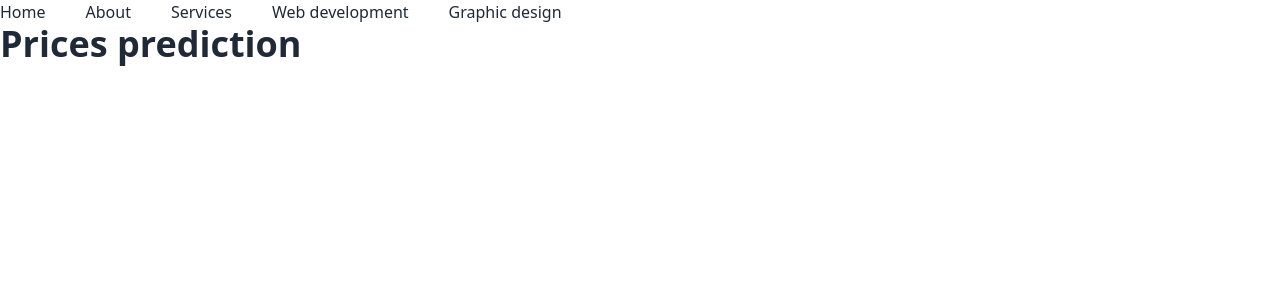
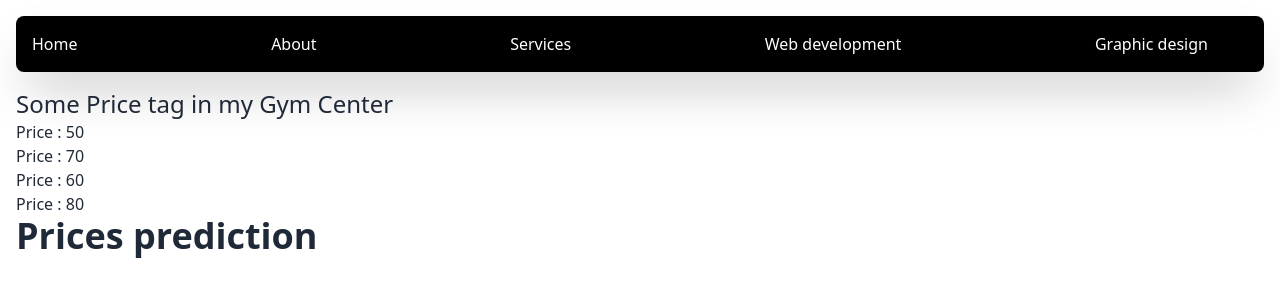
Before and after one commit to Shajibmia96/Milestone-08, a React (Vite) app: page / in a window 1280 px wide. Shown: the top 300 px of the page. Built offline with nearby package versions, Linux system fonts and the light colour scheme.

Commit message:
Simple Pricing Option Using React And Tailwind

```diff
--- a/src/App.jsx
+++ b/src/App.jsx
@@ -8,7 +8,7 @@ function App() {
         <DeisyUI><p>
 
           </p></DeisyUI>
-      <h1 className='text-4xl font-bold'>Prices prediction </h1>
+      <h1 className='text-4xl font-bold pl-4'>Prices prediction </h1>
 
 
 
--- a/src/Component/DeisyUI/DeisyUI.jsx
+++ b/src/Component/DeisyUI/DeisyUI.jsx
@@ -2,6 +2,7 @@ import { useState } from "react";
 import Link from "../Link/Link";
 import { RiMenuFoldFill  } from "react-icons/ri";
 import { IoMdCloseCircleOutline } from "react-icons/io";
+import PriceOptions from "../PriceOptions/PriceOptions";
 const DeisyUI = () => {
 
       const [open , setOpen]  = useState(false)
@@ -26,12 +27,17 @@ const DeisyUI = () => {
 
 
                   </div>
-                <ul className="md:flex">
+                <ul className={`md:flex rounded-lg justify-between bg-black text-white m-4 duration-1000 p-4 absolute md:static shadow-2xl hover:bg-gradient-to-r from-black to-orange-300
+                                ${open ? "top-1" : "-top-96"}
+                 `}>
                      {
                         routes.map(route => <Link key={route.id} route={route}></Link>)
                      }
                 </ul>
               </nav>
+
+              {/* Show price tag  */}
+               <PriceOptions></PriceOptions>
         </div>
     );
 };
--- a/src/Component/Link/Link.jsx
+++ b/src/Component/Link/Link.jsx
@@ -1,7 +1,7 @@
 import PropTypes from 'prop-types';
 const Link = ({route}) => {
     return (
-        <li className="mr-10" ><a href={route.path}>{route.name}</a></li>
+        <li className="mr-10 hover:bg-black hover:p-2 rounded-2xl text-center" ><a href={route.path}>{route.name}</a></li>
     );
 };
 
--- /dev/null
+++ b/src/Component/PriceOption/PriceOption.jsx
@@ -0,0 +1,16 @@
+
+import PropTypes from 'prop-types';
+
+const PriceOption = ({option}) => {
+    return (
+        <div>
+            <h1>Price : {option.price}</h1>
+        </div>
+    );
+};
+
+PriceOption.propTypes = {
+    option:PropTypes.object
+};
+
+export default PriceOption;
--- /dev/null
+++ b/src/Component/PriceOptions/PriceOptions.jsx
@@ -0,0 +1,72 @@
+import PriceOption from "../PriceOption/PriceOption";
+
+const PriceOptions = () => {
+
+    const gymData = [
+        {
+          id: 1,
+          name: "Fitness Club",
+          features: [
+            "Cardio Equipment",
+            "Strength Training",
+            "Group Classes",
+            "Personal Trainer",
+            "Locker Rooms",
+            "Steam Room"
+          ],
+          price: 50
+        },
+        {
+          id: 2,
+          name: "Muscle Factory",
+          features: [
+            "Personal Training",
+            "Weightlifting Area",
+            "Sauna",
+            "Nutrition Counseling",
+            "Indoor Track",
+            "Group Training"
+          ],
+          price: 70
+        },
+        {
+          id: 3,
+          name: "Health Haven",
+          features: [
+            "Yoga Studio",
+            "Pool",
+            "Nutrition Counseling",
+            "Pilates Classes",
+            "Spa Services",
+            "Childcare Facilities"
+          ],
+          price: 60
+        },
+        {
+          id: 4,
+          name: "Power House Gym",
+          features: [
+            "Boxing Ring",
+            "CrossFit Area",
+            "Massage Therapy",
+            "Tanning Beds",
+            "Cycling Studio",
+            "Juice Bar"
+          ],
+          price: 80
+        }
+      ];
+
+
+
+    return (
+        <div className="pl-4">
+          <h1 className="text-2xl">Some Price tag in my Gym Center</h1>
+              {
+                 gymData.map( option => <PriceOption key={option.id} option={option}></PriceOption>)
+              }
+        </div>
+    );
+};
+
+export default PriceOptions;
```
